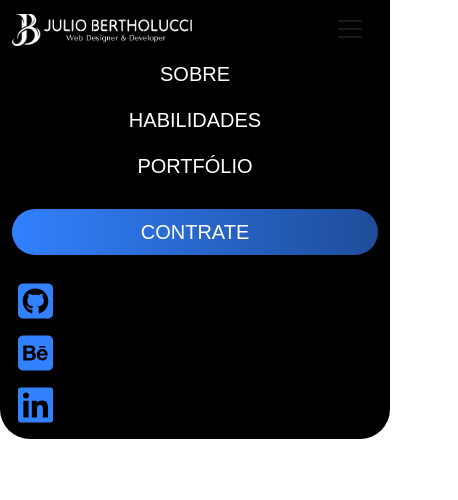
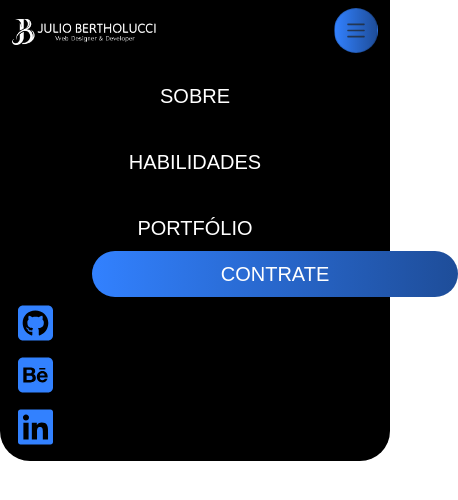
Before and after one commit to juliobertholucci/Portfolio-React-V2-Bootstrap, a React (Create React App) app: page / in a window 390 px wide. Both pictures are taken after a click on the button 350 px from the left and 50 px from the top of the page. Shown: the top 500 px of the page, 458 px wide, since content can reach past the window. Built offline with nearby package versions, Linux system fonts and the light colour scheme.

Commit message:
Menu Finalizado

```diff
--- /dev/null
+++ b/src/components/ButtonMenu/index.js
@@ -0,0 +1,25 @@
+import styled from 'styled-components';
+import Nav  from 'react-bootstrap/Nav';
+const ButtonNav = styled(Nav.Link)`
+    background: linear-gradient(to right, #3281FF, #1E4D99);
+    color:#fff;
+    border-radius:30px;
+    font-size:20px;
+    font-family:"Tilt Neon", sans-serif;
+    margin-right: 2em;
+    &:hover{
+        background: linear-gradient(45deg, #1E4D99, #3281FF);
+        color:#fff;
+    }
+    @media (max-width: 1000px) {
+      width:100%;
+      text-align:center;
+      margin-left:4em;
+    }
+`
+function ButtonMenu(){
+    return (
+        <ButtonNav href="#hiring">CONTRATE</ButtonNav>
+    );
+}
+export default ButtonMenu;
--- a/src/components/Header/index.js
+++ b/src/components/Header/index.js
@@ -1,75 +1,26 @@
 import React from 'react';
 import 'bootstrap/dist/css/bootstrap.min.css';
 import styled from 'styled-components';
+import ButtonMenu from '../ButtonMenu';
+import LogoMenu from '../LogoMenu';
+import OptionsMenu from '../OptionsMenu';
+import IconsMenu from '../IconsMenu';
 import Container from 'react-bootstrap/Container';
 import Nav  from 'react-bootstrap/Nav';
 import Navbar from 'react-bootstrap/Navbar';
-import logotipo from '../../images/logo.png'
-import { FontAwesomeIcon } from '@fortawesome/react-fontawesome';
-import { faSquareGithub } from '@fortawesome/free-brands-svg-icons';
-import { faLinkedin } from '@fortawesome/free-brands-svg-icons';
-import { faSquareBehance } from '@fortawesome/free-brands-svg-icons';
+import { BrowserView, MobileView, isBrowser, isMobile } from 'react-device-detect';
+
 const MenuContainer = styled(Navbar)`
     background-color:#000;
     min-height:12vh;
     border-radius: 0px 0px 30px 30px;
     z-index:1;
 `
-const ButtonNav = styled(Nav.Link)`
-    background: linear-gradient(to right, #3281FF, #1E4D99);
-    color:#fff;
-    border-radius:30px;
-    font-size:20px;
-    font-family:"Tilt Neon", sans-serif;
-    margin-right: 2em;
-    &:hover{
-        background: linear-gradient(45deg, #1E4D99, #3281FF);
-        color:#fff;
-    }
-    @media (max-width: 800px) {
-      width:100%;
-      text-align:center;
-      margin:1em 0em 1em 0em;
-    }
-`
-const ItemNav = styled(Nav.Link)`
-    font-size:20px;
-    font-family:"Tilt Neon", sans-serif;
-    margin-right: 2em;
-    border-radius:30px;
-    color: #fff;
-    &:hover{
-        transition:0.5s;
-        background-color: #3281FF;
-        color:#fff;
-    }
-    @media (max-width: 800px) {
-      width:100%;
-      text-align:center;
-    }
-`
-const IconNav = styled(FontAwesomeIcon)`
-    font-size:40px;
-    margin:6px;
-    color: #3281FF;
-    &:hover{
-      color:#1E4D99;
-      cursor:pointer;
-      transition:0.5s;
-      box-shadow: rgba(50, 129, 255, 0.4) 5px 5px, rgba(50, 129, 255, 0.3) 10px 10px, rgba(50, 129, 255, 0.2) 15px 15px, rgba(50, 129, 255, 0.1) 20px 20px, rgba(50, 129, 255, 0.05) 25px 25px;
-    }
-
-    @media (max-width: 800px) {
-      display:flex;
-      float:left;
-    }
-`
-const LogoNav = styled(Navbar.Brand)`
-    width:25%;
-
-    @media (max-width: 800px) {
-      width:50%;
-    }
+const ToggleIconNav = styled(Navbar.Toggle)`
+  background: linear-gradient(to right, #3281FF, #1E4D99);
+  border-radius:100%;
+  font-size:15px;
+  padding:10px;
 `
 
 function Header() {
@@ -77,26 +28,25 @@ return(
   <header>
     <MenuContainer collapseOnSelect expand="lg" >
       <Container>
-        <LogoNav href="#home"><img className='w-100' src={logotipo}/></LogoNav>
-        <Navbar.Toggle aria-controls="responsive-navbar-nav" />
+        <LogoMenu/>
+          <MobileView>
+              <ButtonMenu className='w-25'>CONTRATE</ButtonMenu>
+          </MobileView>
+        <ToggleIconNav aria-controls="responsive-navbar-nav" />
         <Navbar.Collapse id="responsive-navbar-nav">
           <Nav className="m-auto menuFontStyle">
-            <ItemNav href="#features">SOBRE</ItemNav>
-            <ItemNav href="#pricing">HABILIDADES</ItemNav>
-            <ItemNav href="#pricing">PORTFÓLIO</ItemNav>
-            <ButtonNav href="#pricing">CONTRATE</ButtonNav>
+            <OptionsMenu/>
+            <BrowserView>
+              <ButtonMenu/>
+            </BrowserView>
           </Nav>
-          <Nav>
-          <Nav.Item><IconNav icon={faSquareGithub}/></Nav.Item>
-          <Nav.Item><IconNav icon={faSquareBehance}/></Nav.Item>
-          <Nav.Item><IconNav icon={faLinkedin}/></Nav.Item>
-          </Nav>
+          <IconsMenu/>
         </Navbar.Collapse>
       </Container>
     </MenuContainer>
   </header>
 
-);
+ );
 }
 
 export default Header;
--- /dev/null
+++ b/src/components/IconsMenu/index.js
@@ -0,0 +1,43 @@
+import 'bootstrap/dist/css/bootstrap.min.css';
+import styled from 'styled-components';
+import Nav  from 'react-bootstrap/Nav';
+import { FontAwesomeIcon } from '@fortawesome/react-fontawesome';
+import { faSquareGithub } from '@fortawesome/free-brands-svg-icons';
+import { faLinkedin } from '@fortawesome/free-brands-svg-icons';
+import { faSquareBehance } from '@fortawesome/free-brands-svg-icons';
+import { Row } from 'react-bootstrap';
+import { Col } from 'react-bootstrap';
+import { BrowserView, MobileView, isBrowser, isMobile } from 'react-device-detect';
+const IconNav = styled(FontAwesomeIcon)`
+    font-size:40px;
+    margin:6px;
+    color: #3281FF;
+    &:hover{
+      color:#1E4D99;
+      cursor:pointer;
+      transition:0.5s;
+      box-shadow: rgba(50, 129, 255, 0.4) 5px 5px, rgba(50, 129, 255, 0.3) 10px 10px, rgba(50, 129, 255, 0.2) 15px 15px, rgba(50, 129, 255, 0.1) 20px 20px, rgba(50, 129, 255, 0.05) 25px 25px;
+    }
+
+    @media (max-width: 800px) {
+      display:flex;
+      float:left;
+    }
+`
+    function IconsMenu(){
+        return(
+            <Nav>
+                <MobileView>
+                    <Row className='w-50 m-auto'>
+                        <Col><IconNav icon={faSquareGithub}/></Col>
+                        <Col><IconNav icon={faSquareBehance}/></Col>
+                        <Col><IconNav icon={faLinkedin}/></Col>
+                    </Row>
+                </MobileView>
+                <Nav.Item><IconNav icon={faSquareGithub}/></Nav.Item>
+                <Nav.Item><IconNav icon={faSquareBehance}/></Nav.Item>
+                <Nav.Item><IconNav icon={faLinkedin}/></Nav.Item>
+            </Nav>
+        );
+    }
+export default IconsMenu;
--- /dev/null
+++ b/src/components/LogoMenu/index.js
@@ -0,0 +1,18 @@
+import 'bootstrap/dist/css/bootstrap.min.css';
+import styled from 'styled-components';
+import logotipo from '../../images/logo.png';
+import Navbar from 'react-bootstrap/Navbar';
+const LogoNav = styled(Navbar.Brand)`
+    width:25%;
+
+    @media (max-width: 1000px) {
+      width:40%;
+    }
+`
+function LogoMenu (){
+    return(
+        <LogoNav href="#home"><img className='w-100' src={logotipo}/></LogoNav>
+    );
+}
+
+export default LogoMenu;
--- /dev/null
+++ b/src/components/OptionsMenu/index.js
@@ -0,0 +1,32 @@
+import 'bootstrap/dist/css/bootstrap.min.css';
+import styled from 'styled-components';
+import Nav  from 'react-bootstrap/Nav';
+
+const ItemNav = styled(Nav.Link)`
+    font-size:20px;
+    font-family:"Tilt Neon", sans-serif;
+    margin-right: 2em;
+    border-radius:30px;
+    color: #fff;
+    &:hover{
+        transition:0.5s;
+        background-color: #3281FF;
+        color:#fff;
+    }
+    @media (max-width: 1000px) {
+      width:100%;
+      text-align:center;
+      margin-top:1em;
+    }
+`
+function OptionsMenu(){
+    return (
+        <>
+            <ItemNav href="#features">SOBRE</ItemNav>
+            <ItemNav href="#pricing">HABILIDADES</ItemNav>
+            <ItemNav href="#pricing">PORTFÓLIO</ItemNav>
+        </>
+    );
+}
+
+export default OptionsMenu;
```
